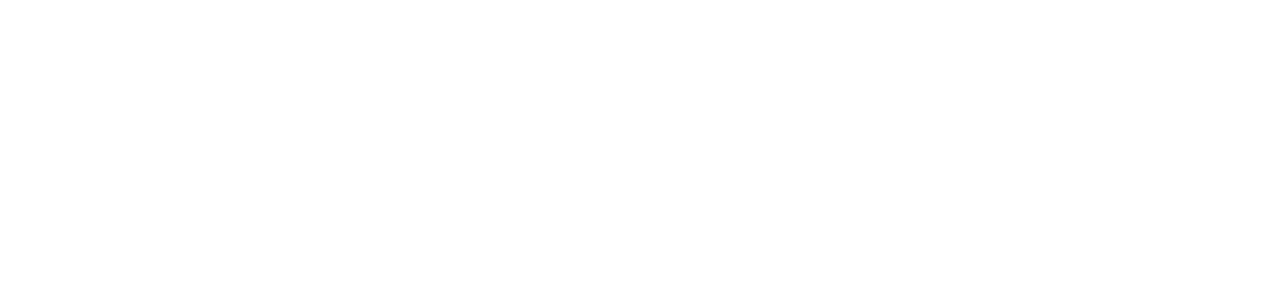
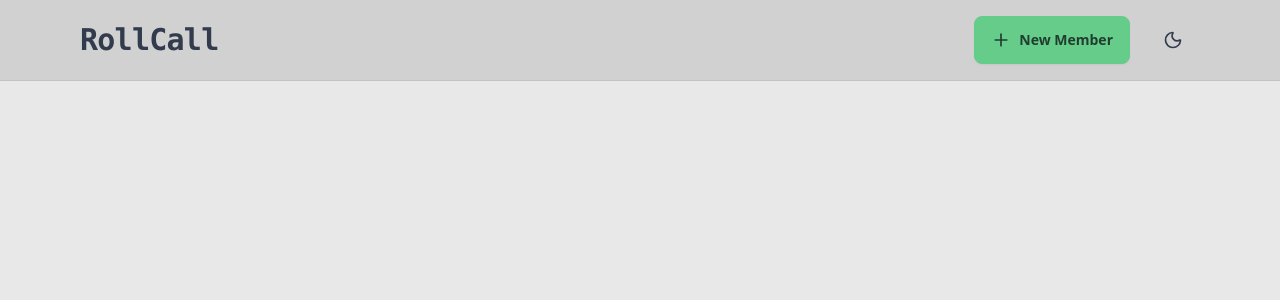
Before and after one commit to EthanGaspar/ClubLedger, a React app in the folder frontend/: page /settings in a window 1280 px wide. Before the commit this address had no page. Shown: the top 300 px of the page. Built offline with nearby package versions, Linux system fonts and the light colour scheme; the HTML template or start-up script is replaced by a standard one.

Commit message:
Settings page skeleton

```diff
--- a/frontend/src/App.jsx
+++ b/frontend/src/App.jsx
@@ -3,6 +3,7 @@
 import HomePage from "./pages/HomePage"
 import CreatePage from "./pages/CreatePage"
 import MemberDetailPage from "./pages/MemberDetailPage"
+import SettingsPage from "./pages/SettingsPage"
 import toast from "react-hot-toast"
 
 const App = () => {
@@ -14,6 +15,7 @@
         <Route path="/" element={<HomePage />} />
         <Route path="/create" element={<CreatePage />} />
         <Route path="/member/:id" element={<MemberDetailPage />} />
+        <Route path="/settings" element={<SettingsPage />} />
       </Routes>
     </div>
   )
--- /dev/null
+++ b/frontend/src/pages/SettingsPage.jsx
@@ -0,0 +1,14 @@
+import Navbar from "../components/Navbar"
+
+const SettingsPage = () => {
+  return (
+    <div className='min-h-screen'>
+      <Navbar />
+      <div className='max-w-6xl mx-auto p-4 mt-6'>
+        {/* Settings content will go here */}
+      </div>
+    </div>
+  )
+}
+
+export default SettingsPage
```
